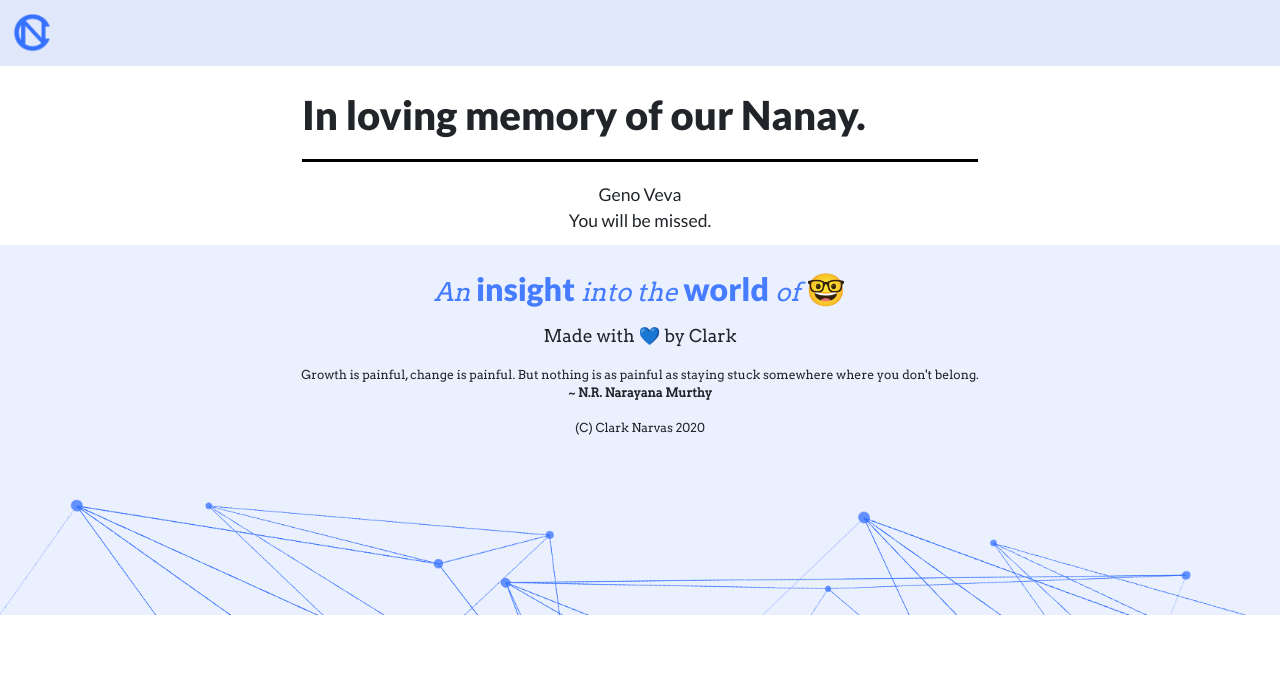
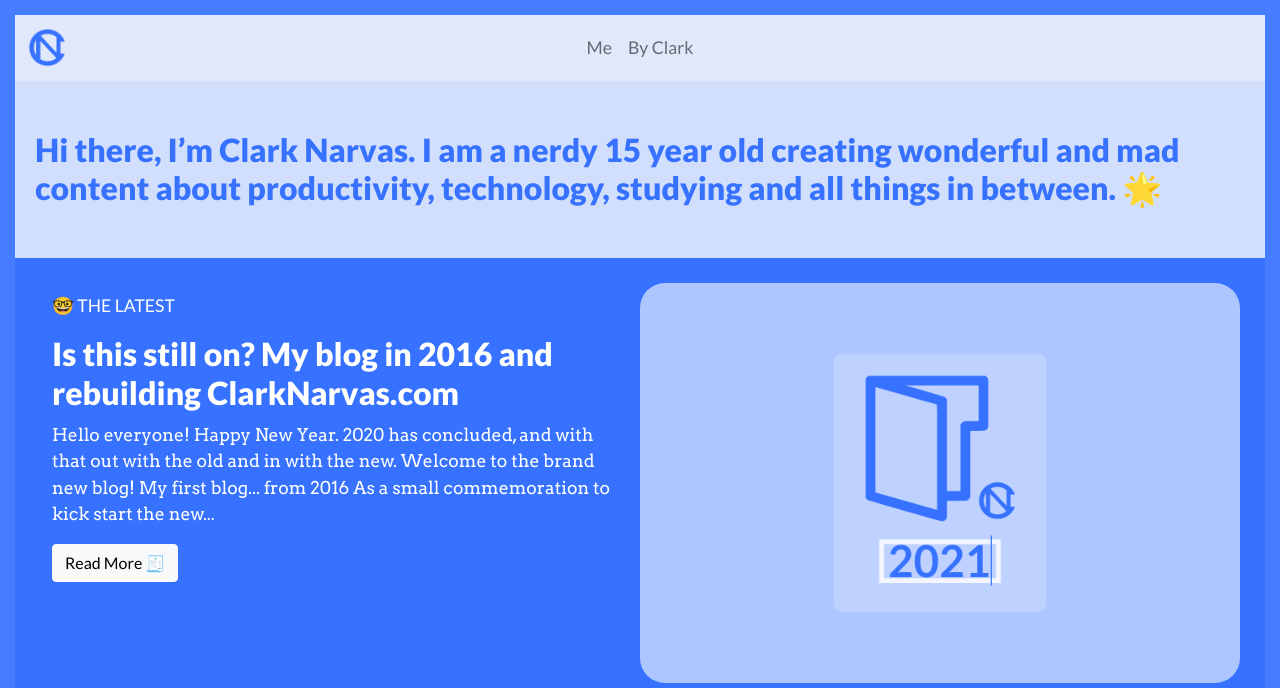
Before and after one commit to ClarkNarvas/ClarkNarvas.com, a Jekyll site: the page built from index.markdown, in a window 1280 px wide. Shown: the top 688 px of the page. Built offline with Jekyll 4.4.1, drawn with Linux system fonts in a browser that asks for light colours; comment, search, counter and statistics services are not loaded; some of the changed text lies outside the part shown; grey boxes are pictures that could not be loaded.

Commit message:
rollback to new version

```diff
--- a/index.markdown
+++ b/index.markdown
@@ -2,13 +2,8 @@
 # Feel free to add content and custom Front Matter to this file.
 # To modify the layout, see https://jekyllrb.com/docs/themes/#overriding-theme-defaults
 
-layout: clarkdarkpage
-title: In loving memory of our Nanay.
+layout: clarkhome
+title: An insight into the world of 🤓
 home-tagline: Hi there, I’m Clark Narvas. I am a nerdy 15 year old creating wonderful and mad content about productivity, technology, studying and all things in between. 🌟
 thumbnail: /assets/brand/website.png
 ---
-
-<center>
-Geno Veva<br>
-You will be missed.
-</center>
```
